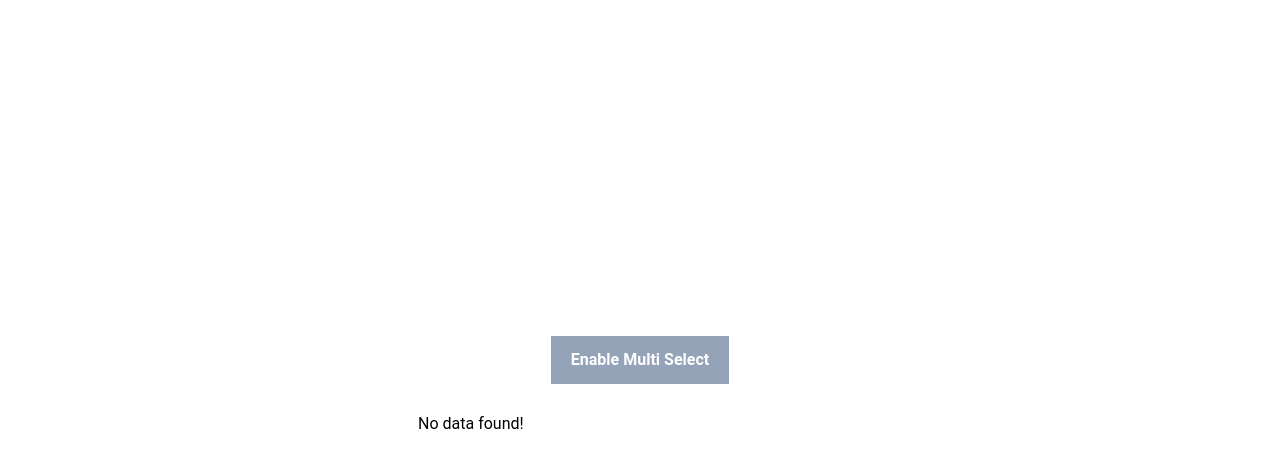
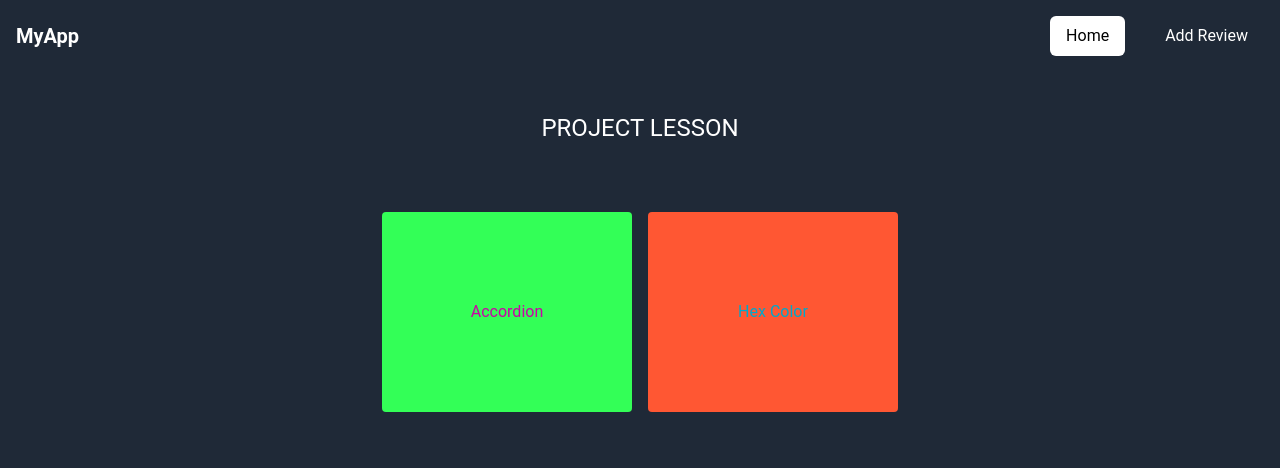
Before and after one commit to Hardev2/project_react, a React (Vite) app: page / in a window 1280 px wide. Shown: the top 468 px of the page. Built offline with nearby package versions, Linux system fonts and the light colour scheme.

Commit message:
new project

```diff
--- a/package.json
+++ b/package.json
@@ -12,7 +12,9 @@
   "dependencies": {
     "@tailwindcss/vite": "^4.0.8",
     "react": "^19.0.0",
-    "react-dom": "^19.0.0"
+    "react-dom": "^19.0.0",
+    "react-icons": "^5.5.0",
+    "react-router-dom": "^7.2.0"
   },
   "devDependencies": {
     "@eslint/js": "^9.19.0",
--- a/src/App.jsx
+++ b/src/App.jsx
@@ -1,12 +1,27 @@
 import React from 'react';
+import {
+  createBrowserRouter,
+  createRoutesFromElements,
+  Route,
+  RouterProvider,
+} from 'react-router-dom';
+
+import HomePage from './Pages/HomePage';
+import MainLayout from './Layout/MainLayout';
 import Accordion from './components/accordion/accordion';
+import HexColor from './components/HexColor/HexColor';
 
 const App = () => {
-  return (
-    <>
-      <Accordion />
-    </>
+  const router = createBrowserRouter(
+    createRoutesFromElements(
+      <Route path='/' element={<MainLayout />}>
+        <Route index element={<HomePage />} />
+        <Route path='/accordion' element={<Accordion />} />
+        <Route path='/hex' element={<HexColor />} />
+      </Route>
+    )
   );
+  return <RouterProvider router={router} />;
 };
 
 export default App;
--- /dev/null
+++ b/src/Layout/MainLayout.jsx
@@ -0,0 +1,14 @@
+import React from 'react';
+import { Outlet } from 'react-router-dom';
+import Navbar from '../components/Navbar';
+
+const MainLayout = () => {
+  return (
+    <>
+      <Navbar />
+      <Outlet />
+    </>
+  );
+};
+
+export default MainLayout;
--- /dev/null
+++ b/src/Pages/HomePage.jsx
@@ -0,0 +1,19 @@
+import React from 'react';
+import Cards from '../components/Cards';
+
+const HomePage = () => {
+  return (
+    <>
+      <section className='w-full h-screen bg-gray-800 '>
+        <div className='flex items-center justify-center relative top-10'>
+          <h1 className='uppercase text-white text-2xl'>Project Lesson</h1>
+        </div>
+        <div className='flex items-center justify-center gap-4 mt-[100px] flex-wrap p-2'>
+          <Cards />
+        </div>
+      </section>
+    </>
+  );
+};
+
+export default HomePage;
--- /dev/null
+++ b/src/components/Cards.jsx
@@ -0,0 +1,39 @@
+import React from 'react';
+import { Link } from 'react-router-dom';
+const Cards = () => {
+  const getRandomColor = () => {
+    const colors = [
+      '#FF5733',
+      '#33FF57',
+      '#3357FF',
+      '#FF33A1',
+      '#A133FF',
+      '#33FFF3',
+      '#F3FF33',
+    ];
+    return colors[Math.floor(Math.random() * colors.length)];
+  };
+  const cardStyle = ' rounded w-full lg:w-[250px] h-[200px]';
+
+  return (
+    <>
+      <div className={cardStyle} style={{ backgroundColor: getRandomColor() }}>
+        <Link to='/accordion'>
+          <div className='flex items-center justify-center w-full h-full text-white'>
+            <h1 className='mix-blend-difference'>Accordion</h1>
+          </div>
+        </Link>
+      </div>
+
+      <div className={cardStyle} style={{ backgroundColor: getRandomColor() }}>
+        <Link to='/hex'>
+          <div className='flex items-center justify-center w-full h-full text-white'>
+            <h1 className='mix-blend-difference'>Hex Color</h1>
+          </div>
+        </Link>
+      </div>
+    </>
+  );
+};
+
+export default Cards;
--- /dev/null
+++ b/src/components/HexColor/HexColor.jsx
@@ -0,0 +1,61 @@
+import React, { use } from 'react';
+import { useState } from 'react';
+
+const HexColor = () => {
+  const [typeOfColor, setTypeOfColor] = useState('hex');
+  const [color, setColor] = useState('#000000');
+
+  const randomColor = (length) => {
+    return Math.floor(Math.random() * length);
+  };
+
+  const handleCreateRandomHexColor = () => {
+    const hex = [0, 1, 2, 3, 4, 5, 6, 7, 8, 9, 'A', 'B', 'C', 'D', 'E', 'F'];
+    let hexColor = '#';
+
+    for (let i = 0; i < 6; i++) {
+      hexColor += hex[randomColor(hex.length)];
+    }
+
+    setColor(hexColor);
+  };
+
+  const handleCreateRandomRgbColor = () => {
+    const r = randomColor(256);
+    const g = randomColor(256);
+    const b = randomColor(256);
+
+    setColor(`rgb(${r},${g},${b})`);
+  };
+  return (
+    <>
+      <div
+        className='text-center py-2 w-full h-[100vh]'
+        style={{ backgroundColor: color }}>
+        <div className='flex gap-2 items-center justify-center'>
+          <button onClick={() => setTypeOfColor('hex')} className='bg-white'>
+            Hex Color
+          </button>
+          <button onClick={() => setTypeOfColor('rgb')} className='bg-white'>
+            RGB Color
+          </button>
+          <button
+            onClick={
+              typeOfColor === 'hex'
+                ? handleCreateRandomHexColor
+                : handleCreateRandomRgbColor
+            }
+            className='bg-white'>
+            Create random Color
+          </button>
+        </div>
+        <div className='text-white mix-blend-difference flex items-center justify-center py-[200px] flex-col'>
+          <h1 className='text-6xl'>{typeOfColor}</h1>
+          <h1 className='text-6xl'>{color}</h1>
+        </div>
+      </div>
+    </>
+  );
+};
+
+export default HexColor;
--- /dev/null
+++ b/src/components/Navbar.jsx
@@ -0,0 +1,76 @@
+import React from 'react';
+import { useState } from 'react';
+import { NavLink } from 'react-router-dom';
+
+import { FaBars } from 'react-icons/fa';
+const Navbar = () => {
+  const [isOpen, setIsOpen] = useState(false);
+
+  // Toggle the menu visibility
+  const toggleMenu = () => {
+    setIsOpen(!isOpen);
+  };
+
+  const linkClass = ({ isActive }) =>
+    isActive
+      ? 'bg-white text-black hover:text-gray-300 py-2 px-4 rounded-md'
+      : 'text-white hover:text-gray-300 py-2 px-4';
+  return (
+    <nav className='bg-gray-800 p-4'>
+      <div className='max-w-7xl mx-auto flex items-center justify-between'>
+        {/* Brand/Logo */}
+        <div className='text-white text-xl font-semibold'>MyApp</div>
+
+        {/* Hamburger Icon for Mobile */}
+        <button className='text-white lg:hidden' onClick={toggleMenu}>
+          <FaBars className='w-6 h-6' />
+        </button>
+
+        {/* Navbar Links */}
+        <div
+          className={`${
+            isOpen ? 'flex' : 'hidden'
+          } lg:flex lg:space-x-6 flex-col space-y-4 lg:flex-row lg:space-y-0 z-10
+             ${
+               isOpen
+                 ? 'absolute top-0 left-0 w-full h-full bg-black bg-opacity-90 items-center justify-start'
+                 : ''
+             }`}>
+          {/* Close Button for Mobile (Hidden on Desktop) */}
+          <button
+            className='absolute top-4 right-4 text-white text-3xl lg:hidden'
+            onClick={toggleMenu}>
+            &times;
+          </button>
+
+          <NavLink
+            to='/'
+            className={linkClass}
+            onClick={() => setIsOpen(false)}>
+            Home
+          </NavLink>
+          <NavLink
+            to='/add-review'
+            className={linkClass}
+            onClick={() => setIsOpen(false)}>
+            Add Review
+          </NavLink>
+          {/* <NavLink
+            to='/services'
+            className={linkClass}
+            onClick={() => setIsOpen(false)}>
+            Services
+          </NavLink>
+          <NavLink
+            to='/contact'
+            className={linkClass}
+            onClick={() => setIsOpen(false)}>
+            Contact
+          </NavLink> */}
+        </div>
+      </div>
+    </nav>
+  );
+};
+
+export default Navbar;
--- a/src/components/accordion/accordion.jsx
+++ b/src/components/accordion/accordion.jsx
@@ -3,7 +3,7 @@ import data from './data';
 
 const accordion = () => {
   const [selected, setSelected] = useState(null);
-  const [multiSelection, setMultiSelection] = useState(false);
+  const [enableMultiSelection, setEnableMultiSelection] = useState(false);
   const [multiple, setMultiple] = useState([]);
 
   const handleSingleSelection = (getCurrentId) => {
@@ -11,38 +11,48 @@ const accordion = () => {
   };
 
   const handleMultiSelection = (getCurrentId) => {
-    let cpyMultiple = [...multiple];
-    const findIndexCurrentId = cpyMultiple.indexOf(getCurrentId);
+    let cpyMultiple = [...multiple]; //spread operator
+    const findIndexOfCurrentId = cpyMultiple.indexOf(getCurrentId);
+    console.log(findIndexOfCurrentId);
 
-    if (findIndexCurrentId === -1) {
+    if (findIndexOfCurrentId === -1) {
       cpyMultiple.push(getCurrentId);
     } else {
-      cpyMultiple.splice(findIndexCurrentId, 1);
+      cpyMultiple.splice(findIndexOfCurrentId, 1);
     }
+
     setMultiple(cpyMultiple);
   };
+
+  console.log(selected, multiple);
   return (
-    <div className='w-screen h-screen flex items-center justify-center flex-col '>
+    <section className='text-center'>
+      <h1 className='relative top-[50px] uppercase font-bold text-2xl'>
+        Accordion
+      </h1>
+      <div className='w-screen h-screen flex items-center justify-center flex-col'>
         <button
-        onClick={() => setMultiSelection(!multiSelection)}
-        className='bg-slate-400 text-white py-3 px-5 font-bold'>
-        {multiSelection ? 'Enabled Multi Select' : 'Enable Multi Select'}
+          onClick={() => setEnableMultiSelection(!enableMultiSelection)}
+          className='bg-slate-500 text-white px-3 py-4 rounded'>
+          {enableMultiSelection
+            ? 'Enabled Multi Select'
+            : 'Enable Multi Select'}
         </button>
-      <div className='w-[500px] p-7 '>
+        <div className='w-[500px] p-7'>
           {data && data.length > 0 ? (
             data.map((dataItem) => (
-            <div className='bg-slate-400 mb-3 py-3 px-5'>
+              <div key={dataItem.id} className='bg-slate-500 mb-3 px-3 py-5'>
                 <div
                   onClick={
-                  multiSelection
+                    enableMultiSelection
                       ? () => handleMultiSelection(dataItem.id)
                       : () => handleSingleSelection(dataItem.id)
                   }
                   className='flex items-center justify-between cursor-pointer'>
                   <h3 className='text-white'>{dataItem.question}</h3>
                   <span className='text-white'>
-                  {multiSelection
-                    ? multiple.includes(dataItem.id)
+                    {enableMultiSelection
+                      ? multiple.indexOf(dataItem.id) !== -1
                         ? '-'
                         : '+'
                       : selected === dataItem.id
@@ -50,16 +60,15 @@ const accordion = () => {
                       : '+'}
                   </span>
                 </div>
-
-              {multiSelection
-                ? multiple.includes(dataItem.id) && (
-                    <div className='text-gray-200'>{dataItem.answer}</div>
+                {enableMultiSelection
+                  ? multiple.indexOf(dataItem.id) !== -1 && (
+                      <div className='text-gray-300'>{dataItem.answer}</div>
                     )
                   : selected === dataItem.id && (
-                    <div className='text-gray-200'>{dataItem.answer}</div>
+                      <div className='text-gray-300'>{dataItem.answer}</div>
                     )}
                 {/* {selected === dataItem.id ? (
-                <div className='text-gray-200'>{dataItem.answer}</div>
+                <div className='text-gray-300'>{dataItem.answer}</div>
               ) : null} */}
               </div>
             ))
@@ -68,6 +77,7 @@ const accordion = () => {
           )}
         </div>
       </div>
+    </section>
   );
 };
 
```
Also changed, not shown: 1 other file (tests, documents, lock files or other folders). Lines whose indentation alone changed are shown as unchanged.
